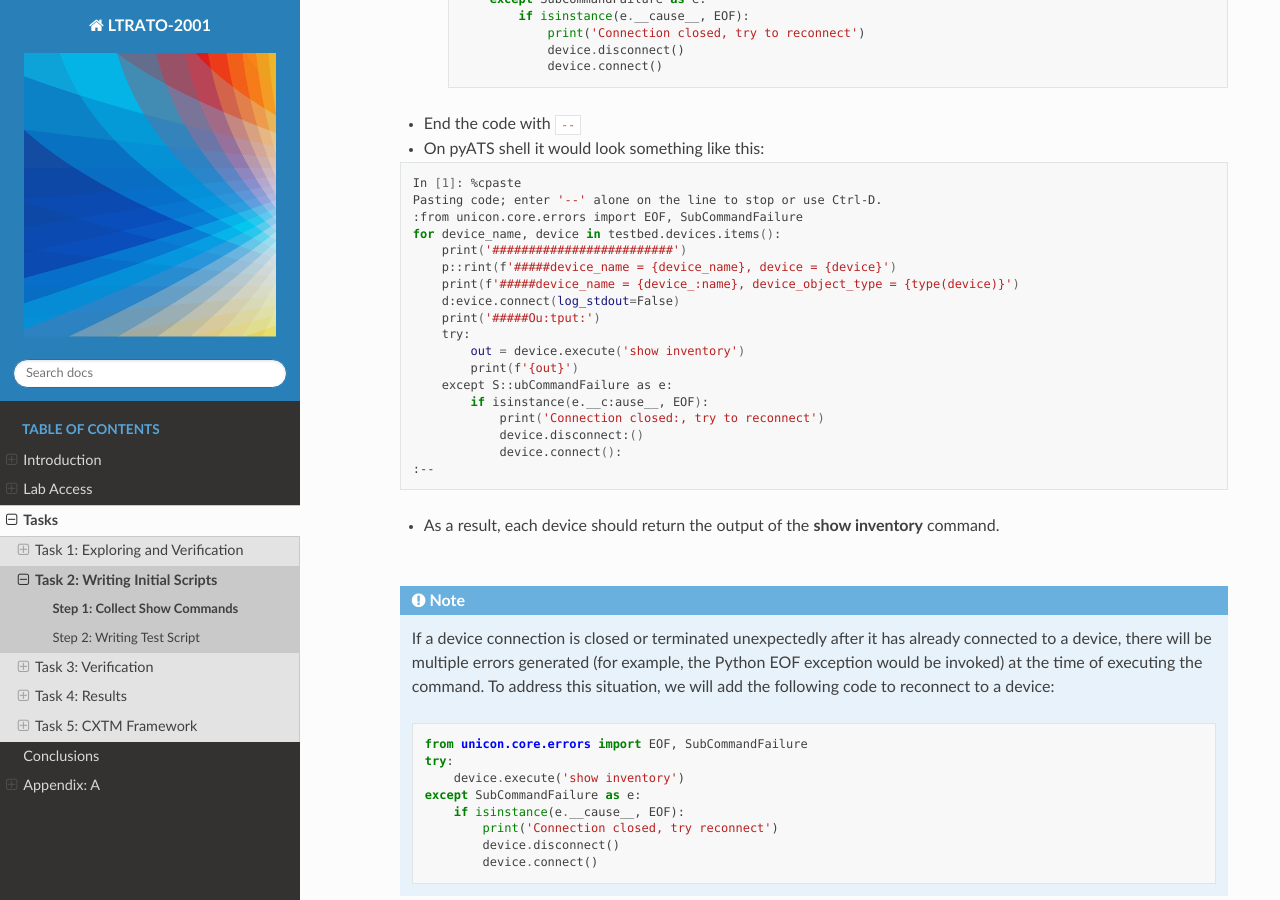
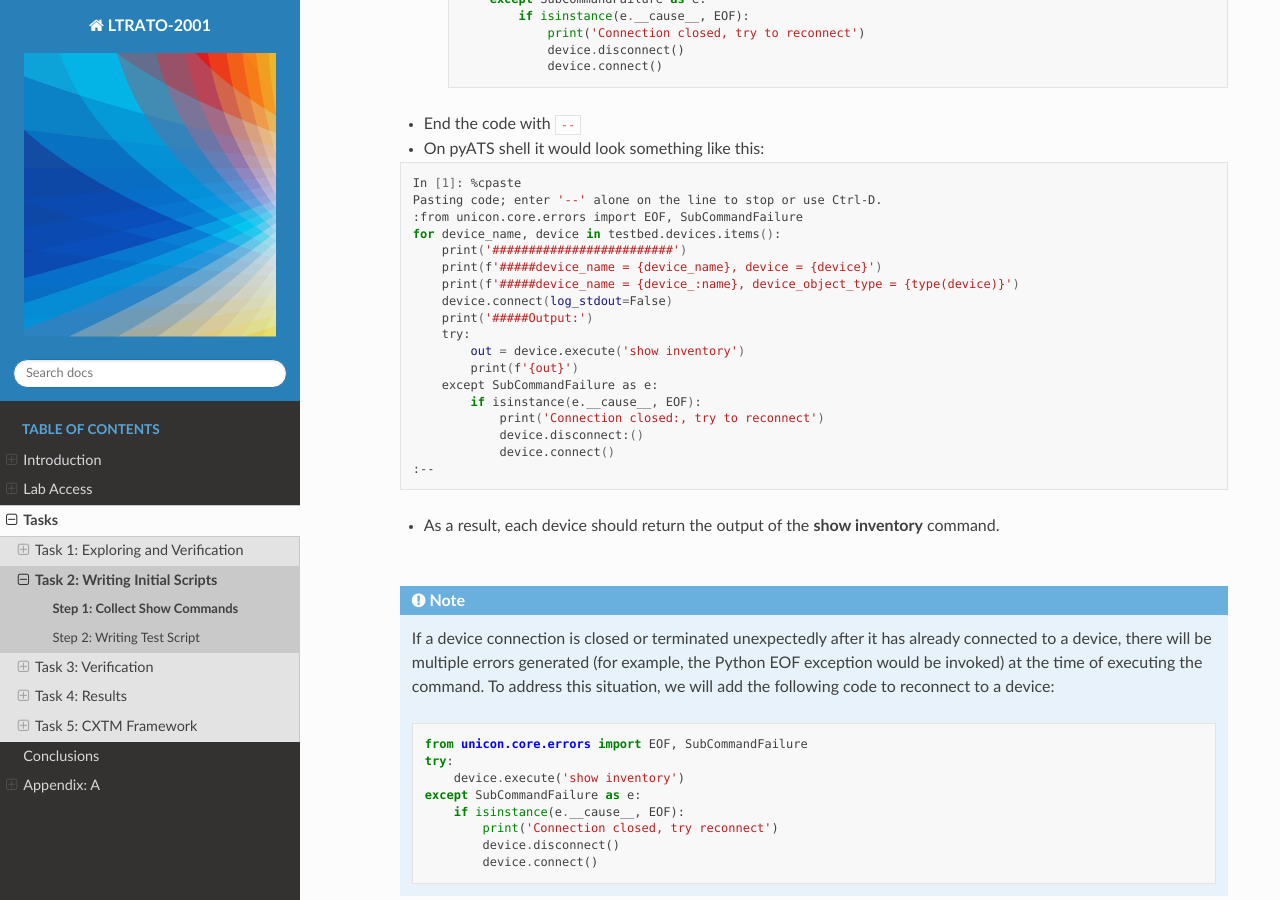
Before and after one commit to CiscoLives/LTRATO-2001, a Sphinx documentation site: the page built from docs/tasks/task2/step1.rst, in a window 1280 px wide and 900 px high, scrolled down 1862 px. Built offline with Sphinx 7.4.7 and the Read the Docs theme 2.0.0, drawn with Linux system fonts in a browser that asks for light colours.

Commit message:
Fix cpaste typos

```diff
--- a/docs/tasks/task2/step1.rst
+++ b/docs/tasks/task2/step1.rst
@@ -106,18 +106,18 @@ Since it is required to collect outputs from all the devices in the testbed, in
         :from unicon.core.errors import EOF, SubCommandFailure
         for device_name, device in testbed.devices.items():
             print('#########################')
-            p::rint(f'#####device_name = {device_name}, device = {device}')
+            print(f'#####device_name = {device_name}, device = {device}')
             print(f'#####device_name = {device_:name}, device_object_type = {type(device)}')
-            d:evice.connect(log_stdout=False)
-            print('#####Ou:tput:')
+            device.connect(log_stdout=False)
+            print('#####Output:')
             try:
                 out = device.execute('show inventory')
                 print(f'{out}')
-            except S::ubCommandFailure as e:
-                if isinstance(e.__c:ause__, EOF):
+            except SubCommandFailure as e:
+                if isinstance(e.__cause__, EOF):
                     print('Connection closed:, try to reconnect')
                     device.disconnect:()
-                    device.connect():
+                    device.connect()
         :--
 
     - As a result, each device should return the output of the **show inventory** command.
```
